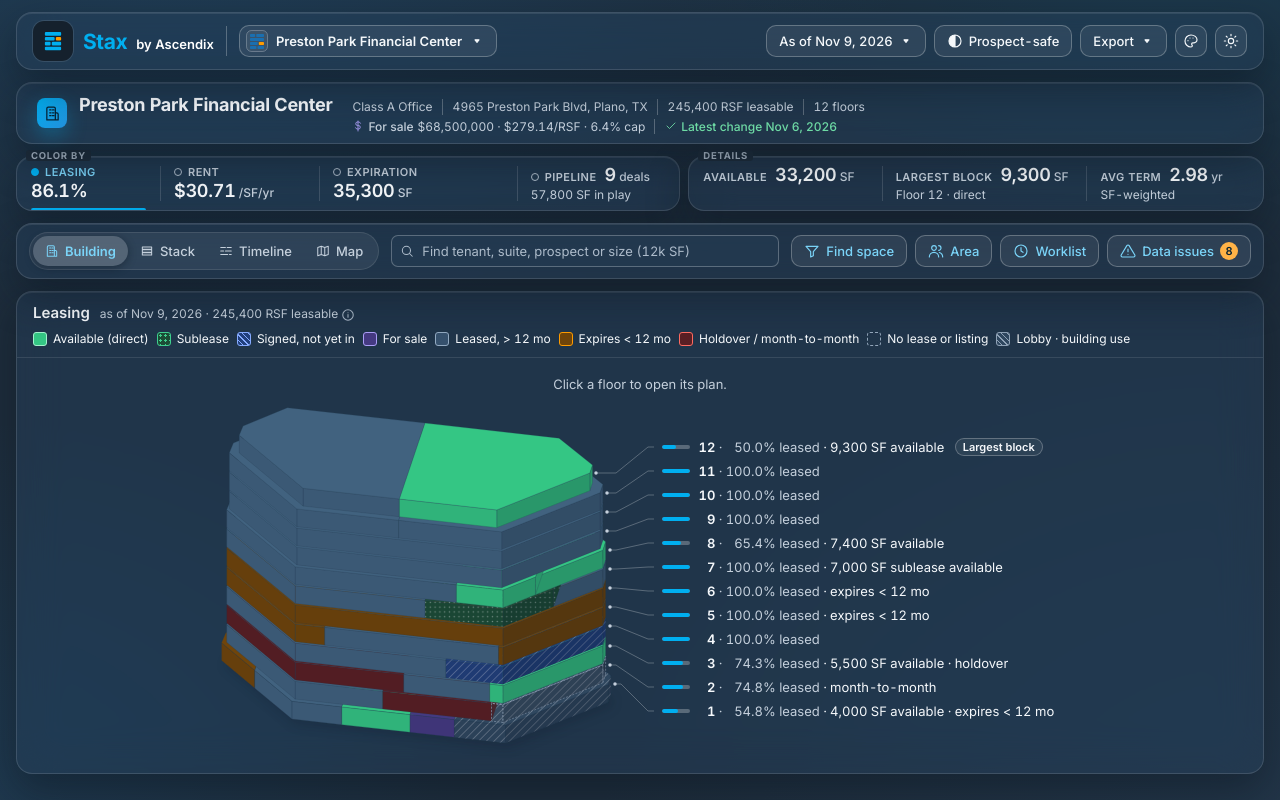
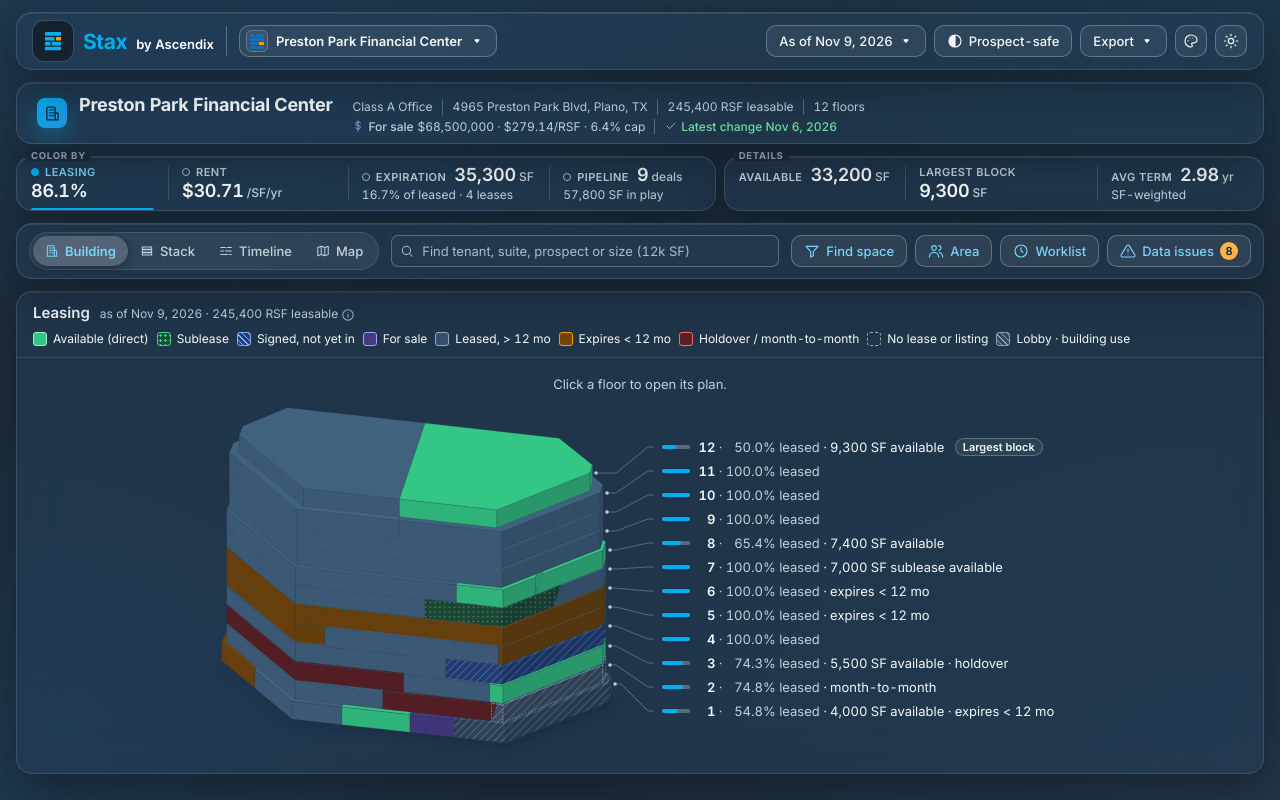
Before and after one commit to acx-sergiy-yanushkevich/stacking-plan-comp, a React (Vite) app: page / in a window 1280 px wide. Built offline with nearby package versions, Linux system fonts and the light colour scheme.

Commit message:
feat: KPI strip columns sized for seven cards; leak check reads the Expiration card
Co-Authored-By: Claude Fable 5.1 <noreply@anthropic.com>

```diff
--- a/scripts/leakcheck.mjs
+++ b/scripts/leakcheck.mjs
@@ -403,14 +403,14 @@ const report = (label, found) => {
 async function brokerFacts(prefixQs, strict) {
 await open(page, base + prefixQs + 'view=stack');
 const kinds = await page.evaluate(() => [...document.querySelectorAll('.sp-stack [data-key]')].map((el) => [el.getAttribute('data-key'), el.getAttribute('aria-label') ?? '']));
-// The figure the broker's Expiring 12 mo card shows: it must be nowhere on a prospect's page.
+// The figure the broker's Expiration card (SF expiring in 12 months) shows: it must be nowhere on a prospect's page.
 let expiringFigure = await page.evaluate(() => {
-  const card = [...document.querySelectorAll('.sp-kpi')].find((c) => c.querySelector('.sp-kpi__label')?.textContent === 'Expiring 12 mo');
+  const card = [...document.querySelectorAll('.sp-kpi')].find((c) => c.querySelector('.sp-kpi__label')?.textContent === 'Expiration');
   const n = card?.querySelector('.sp-kpi__value')?.textContent?.match(/[\d,]{4,}/)?.[0];
   return n ? `${n} SF` : null;
 });
 if (strict && !expiringFigure) {
-  console.error('Could not read the Expiring 12 mo figure from the broker view: the check for it would prove nothing.');
+  console.error('Could not read the Expiration figure from the broker view: the check for it would prove nothing.');
   process.exit(2);
 }
 // The broker's WALT figure ("2.98"): it must be nowhere on a prospect's page, print or file.
--- a/src/components/kpis/kpis.css
+++ b/src/components/kpis/kpis.css
@@ -7,11 +7,11 @@
   display: grid; gap: 8px;
   /* The seven share the bar by what they hold: a long label with an SF figure needs more room than a
      percentage or a term in years. Each card's share is the sum of its figures' shares. */
-  grid-template-columns: minmax(0, 3.75fr) minmax(0, 3.25fr);
+  grid-template-columns: minmax(0, 3.95fr) minmax(0, 3.05fr);
 }
 .sp-kpis__wrap { position: relative; min-width: 0; display: grid; }
 .sp-kpis__group { display: grid; overflow: hidden; min-width: 0; }
-.sp-kpis__group--lens { grid-template-columns: minmax(0, 0.81fr) minmax(0, 0.9fr) minmax(0, 1.12fr) minmax(0, 0.92fr); }
+.sp-kpis__group--lens { grid-template-columns: minmax(0, 0.84fr) minmax(0, 1fr) minmax(0, 1.12fr) minmax(0, 0.92fr); }
 .sp-kpis__group--open { grid-template-columns: minmax(0, 1.09fr) minmax(0, 1.16fr) minmax(0, 1fr); }
 /* A wide window, where each change chip stands beside its figure: the columns are sized to the label, figure and
    chip on one line (270, 303, 253, 224 px measured), so no chip wraps and pushes its note out of sight. With the
```
